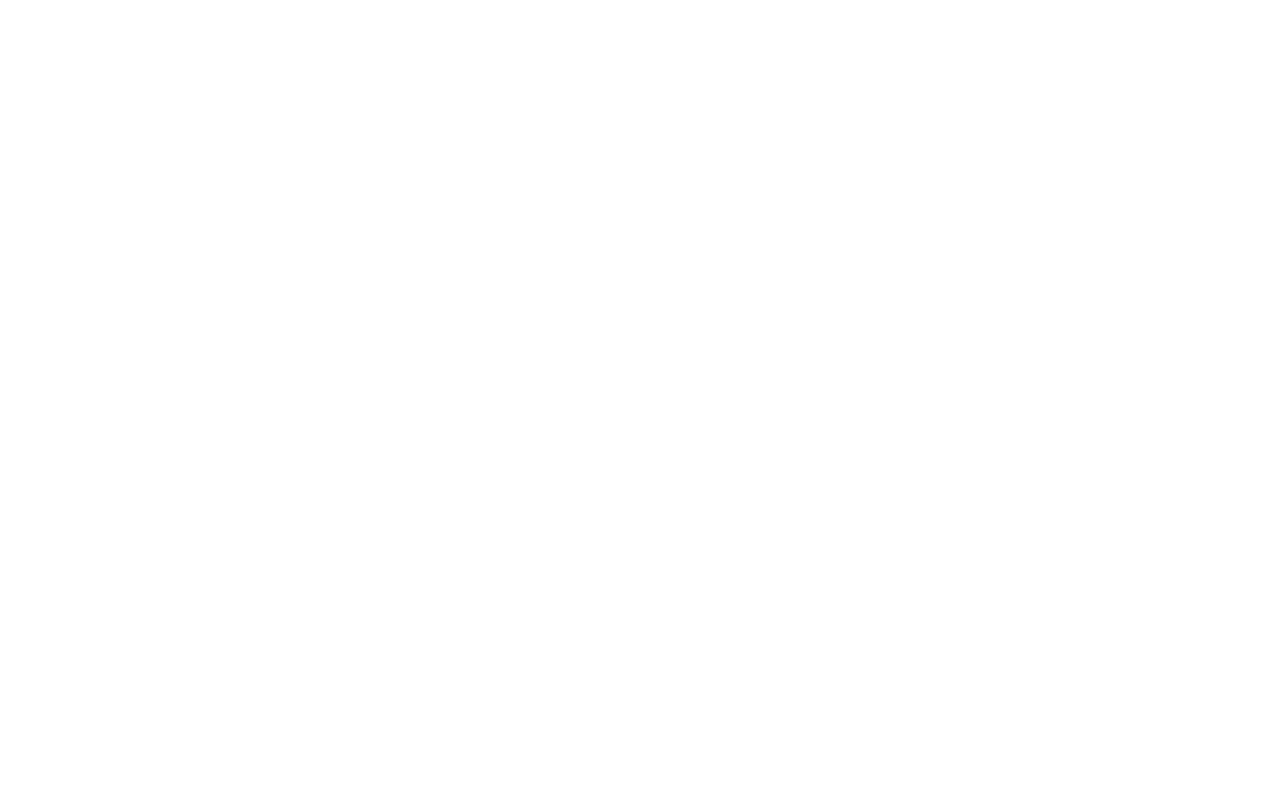
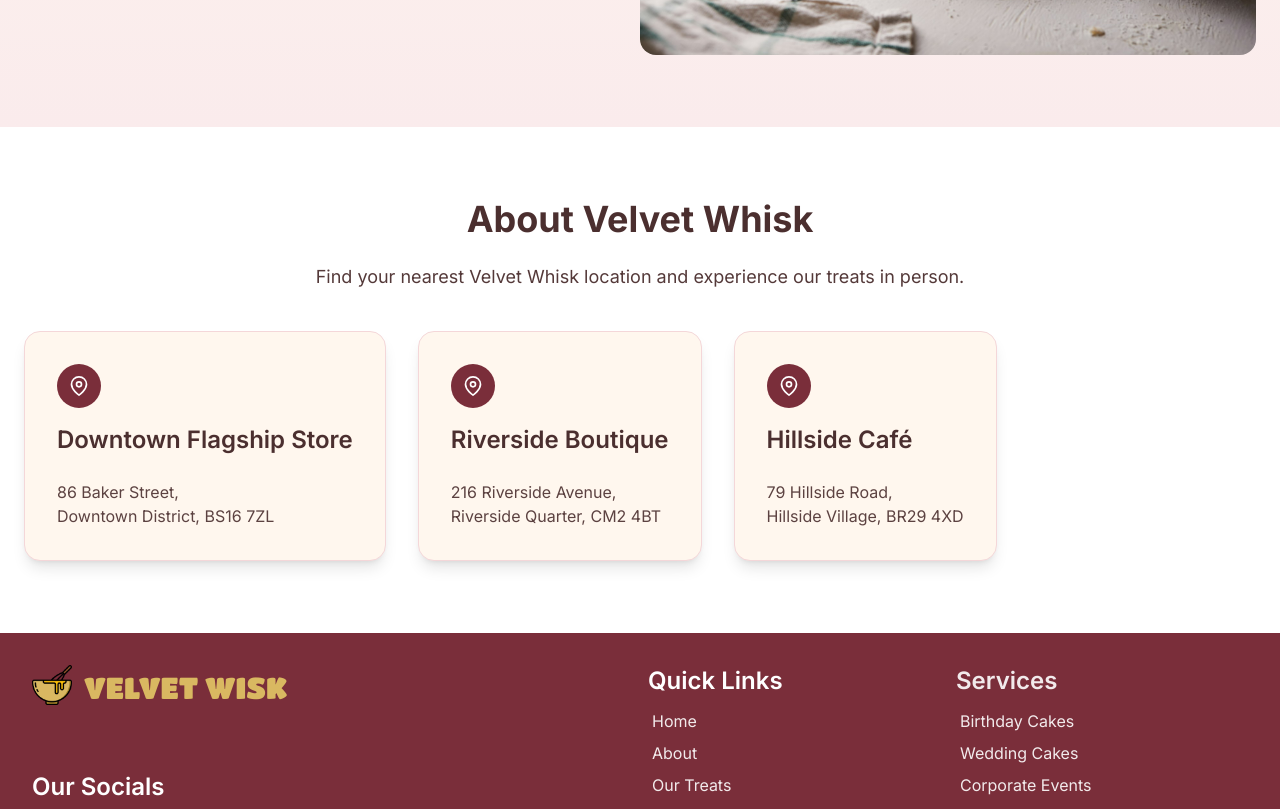
Before and after one commit to nick-baker99/velvet-whisk, a React (Vite) app: page /about in a window 1280 px wide. Shown: the part 900-1709 px from the top of the page. Before the commit the page ends 825 px from the top, so only its background shows below. Built offline with nearby package versions, Linux system fonts and the light colour scheme.

Commit message:
about page content

```diff
--- /dev/null
+++ b/src/assets/data/locations.json
@@ -0,0 +1,56 @@
+[
+  {
+    "name": "Downtown Flagship Store",
+    "street": "86 Baker Street",
+    "area": "Downtown District",
+    "postcode": "BS16 7ZL",
+    "telephone": "+44 (0)1274 249337",
+    "email": "downtown@velvetwhisk.com",
+    "hours": [
+      {
+        "range": "Monday - Friday",
+        "hours": "7:00 AM - 6:00PM"
+      },
+      {
+        "range": "Saturday - Sunday",
+        "hours": "8:00 AM - 4:00PM"
+      }
+    ]
+  },
+  {
+    "name": "Riverside Boutique",
+    "street": "216 Riverside Avenue",
+    "area": "Riverside Quarter",
+    "postcode": "CM2 4BT",
+    "telephone": "+44 (0)1205 643847",
+    "email": "reiverside@velvetwhisk.com",
+    "hours": [
+      {
+        "range": "Monday - Friday",
+        "hours": "8:00 AM - 7:00PM"
+      },
+      {
+        "range": "Saturday - Sunday",
+        "hours": "9:00 AM - 3:00PM"
+      }
+    ]
+  },
+  {
+    "name": "Hillside Café",
+    "street": "79 Hillside Road",
+    "area": "Hillside Village",
+    "postcode": "BR29 4XD",
+    "telephone": "+44 (0)1360 842641",
+    "email": "hillside@velvetwhisk.com",
+    "hours": [
+      {
+        "range": "Monday - Friday",
+        "hours": "7:00 AM - 5:30PM"
+      },
+      {
+        "range": "Saturday - Sunday",
+        "hours": "7:00 AM - 4:00PM"
+      }
+    ]
+  }
+]
--- /dev/null
+++ b/src/components/LocationCard.tsx
@@ -0,0 +1,33 @@
+import { LuMapPin } from "react-icons/lu";
+import { FiMapPin } from "react-icons/fi";
+
+type OpeningHours = {
+  range: string,
+  hours: string
+};
+
+type Props = {
+  name: string,
+  street: string,
+  area: string,
+  postcode: string,
+  telephone: string,
+  email: string,
+  hours: Array<OpeningHours>
+}
+
+const LocationCard = ({ name, street, area, postcode, telephone, email, hours }: Props) => {
+  return (
+    <article className="p-8 bg-seashell-100 shadow-lg hover:shadow-xl transition-all duration-300 border rounded-2xl border-[#F4D7D9]">
+      {/* location pin icon */}
+      <div className="w-11 h-11 bg-burgundy-500 text-white flex justify-center items-center p-3 rounded-full mb-4">
+        <FiMapPin className="w-full h-full" />
+      </div>
+      <h4 className="text-2xl text-wood-700 font-semibold mb-6">{name}</h4>
+      <p className="text-base text-wood-700 opacity-90">{street},</p>
+      <p className="text-base text-wood-700 opacity-90">{area}, {postcode}</p>
+    </article>
+  )
+}
+
+export default LocationCard
--- /dev/null
+++ b/src/components/Locations.tsx
@@ -0,0 +1,31 @@
+import locations from "../assets/data/locations.json";
+import LocationCard from "./LocationCard";
+
+
+const Locations = () => {
+  return (
+    <section className="py-10 md:py-18 px-6">
+      <div className="max-w-7xl mx-auto space-y-10">
+        <article className="max-width-3xl text-center space-y-6">
+          <h3 className="text-3xl md:text-4xl font-bold text-wood-700">About Velvet Whisk</h3>
+          <p className="text-base md:text-lg text-wood-700 opacity-95">Find your nearest Velvet Whisk location and experience our treats in person.</p>
+        </article>
+        <div className="max-w-2xl lg:max-w-7xl mx-auto flex flex-col lg:flex-row gap-8">
+          {locations.map(location => (
+            <LocationCard
+              name={location.name}
+              street={location.street}
+              area={location.area}
+              postcode={location.postcode}
+              telephone={location.telephone}
+              email={location.email}
+              hours={location.hours}
+            />
+          ))}
+        </div>
+      </div>
+    </section>
+  )
+}
+
+export default Locations
--- a/src/pages/AboutUs.tsx
+++ b/src/pages/AboutUs.tsx
@@ -1,13 +1,30 @@
 import HeroBanner from "../components/HeroBanner";
 import heroImg from "../assets/images/bakery-shop.jpg";
+import doughImage from "../assets/images/dough-kneading.jpg";
+import Locations from "../components/Locations";
 
 const AboutUs = () => {
   return (
-    <HeroBanner
-      title="Our Story"
-      subTitle="At Velvet Whisk, every sweet treat begins with a story — one of passion, patience, and a deep love for the art of baking."
-      bgImage={heroImg}
-    />
+    <>
+      <HeroBanner
+        title="Our Story"
+        subTitle="At Velvet Whisk, every sweet treat begins with a story — one of passion, patience, and a deep love for the art of baking."
+        bgImage={heroImg}
+      />
+      <section className="py-10 md:py-18 px-6 bg-linear-to-b from-seashell-100 to-lightpink-100">
+        <div className="max-w-7xl mx-auto flex flex-col items-center lg:flex-row gap-6">
+          <article className="flex flex-col justify-center space-y-5 sm:space-y-8">
+            <h3 className="text-3xl md:text-4xl font-bold text-wood-700">Where It All Began</h3>
+            <p className="text-sm md:text-base text-wood-700 opacity-95">What started as a simple dream to create beautiful, handcrafted desserts has grown into a bakery and catering experience devoted to turning life's moments into something unforgettable. From intimate gatherings to grand celebrations, we believe every occasion deserves something extraordinary.
+            <br />
+            <br />
+            Our philosophy is simple: quality over everything. We carefully select the finest ingredients, blend time-honoured techniques with modern creativity, and pour heart and soul into every whisk, fold, and finish. The result? Baked goods that don't just look exquisite, but taste unforgettable.</p>
+          </article>
+          <img src={doughImage} alt="dough kneading" className="w-full md:w-5/6 lg:w-1/2 rounded-2xl" />
+        </div>
+      </section>
+      <Locations />
+    </>
   )
 }
 
```
